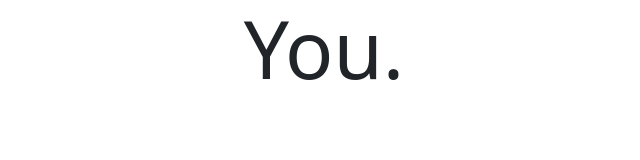
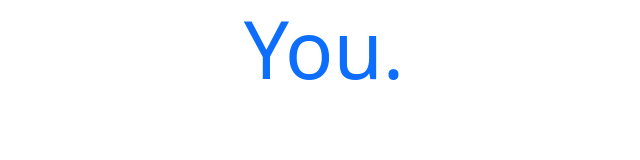
Before and after one commit to Pl1y/gayga, a plain HTML site: page index.html in a window 1280 px wide. Shown: the whole page, without its empty margins (316-956 px from the left). Drawn offline with nearby package versions, Linux system fonts and the light colour scheme.

Commit message:
Update index.html

```diff
--- a/index.html
+++ b/index.html
@@ -6,7 +6,7 @@
   </head>
   <body>
     <div class="container-fluid text-center background-black">
-      <h1 class="display-1">You.</h1>
+      <h1 class="display-1 text-primary">You.</h1>
     </div>
   </body>
 </html>
```
